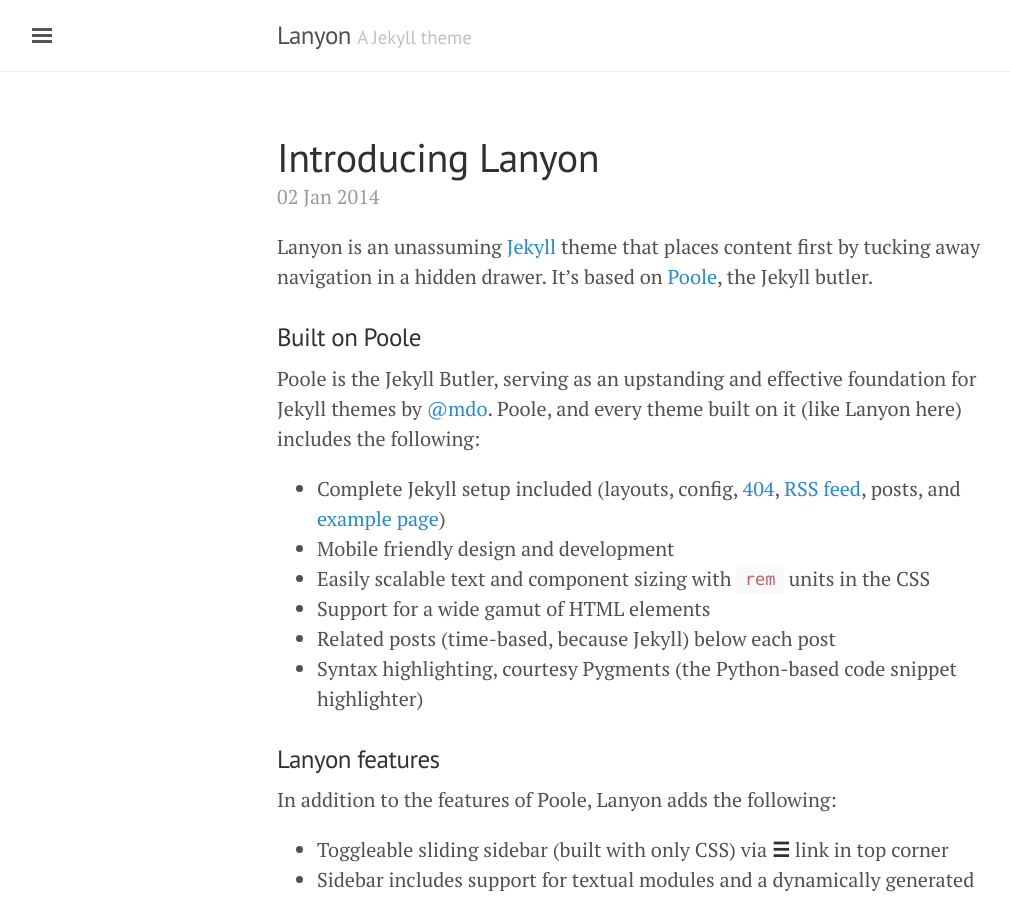
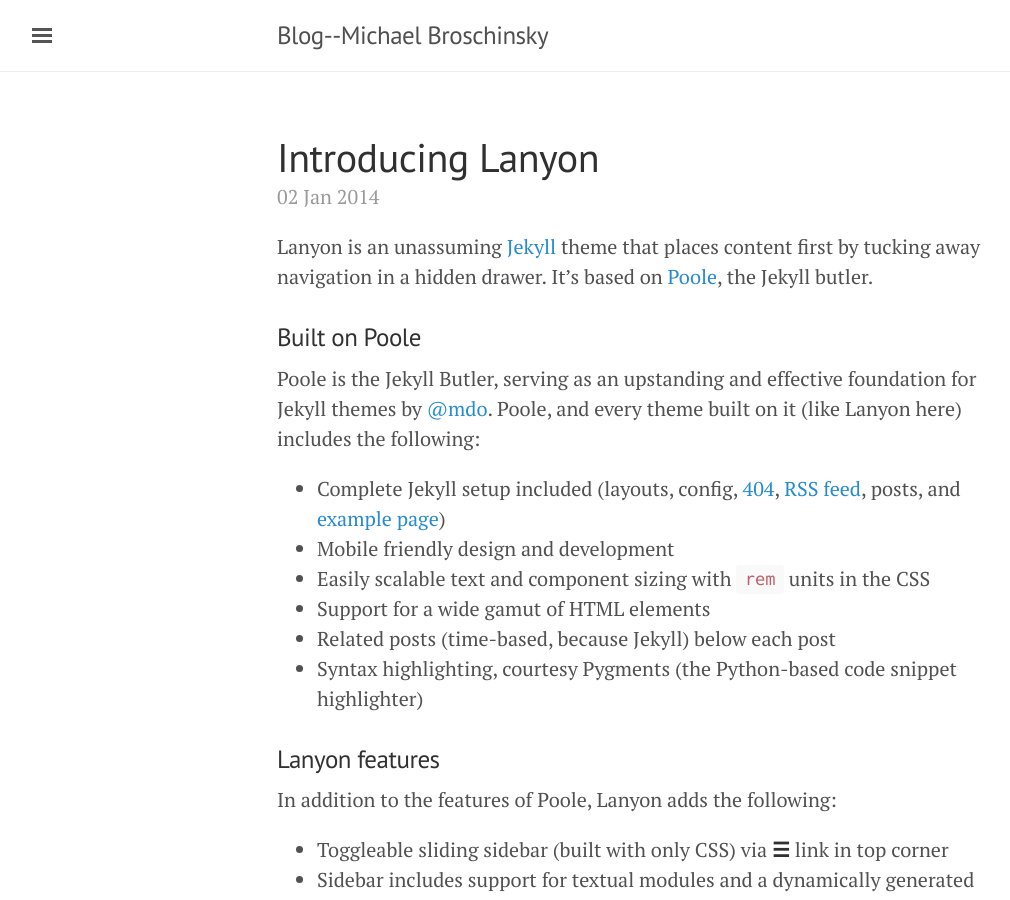
Before and after one commit to MichaelBroschinsky/michaelbroschinsky.github.io.old, a Jekyll site: the page built from index.html, in a window 1280 px wide and 900 px high. Shown: the whole window, without its empty margins (3-1013 px from the left). Built offline with Jekyll 4.4.1, drawn with Linux system fonts in a browser that asks for light colours; the list of posts is cut into pages by our own code.

Commit message:
Update _config.yml

```diff
--- a/_config.yml
+++ b/_config.yml
@@ -5,18 +5,18 @@
 relative_permalinks: true
 
 # Setup
-title:               Lanyon
-tagline:             'A Jekyll theme'
-description:         'A reserved <a href="http://jekyllrb.com" target="_blank">Jekyll</a> theme that places the utmost gravity on content with a hidden drawer. Made by <a href="https://twitter.com/mdo" target="_blank">@mdo</a>.'
-url:                 http://lanyon.getpoole.com
+title:               Blog--Michael Broschinsky
+tagline:             ''
+description:         ''
+url:
 baseurl:             ''
 paginate:            5
 
 # About/contact
 author:
-  name:              Mark Otto
-  url:               https://twitter.com/mdo
-  email:             markdotto@gmail.com
+  name:              Michael Broschinsky
+#  url:               https://twitter.com/mdo
+  email:             mikebroschinsky [at] gmail [dot] com
 
 # Custom vars
-version:             1.0.0
+# version:             1.0.0
```
